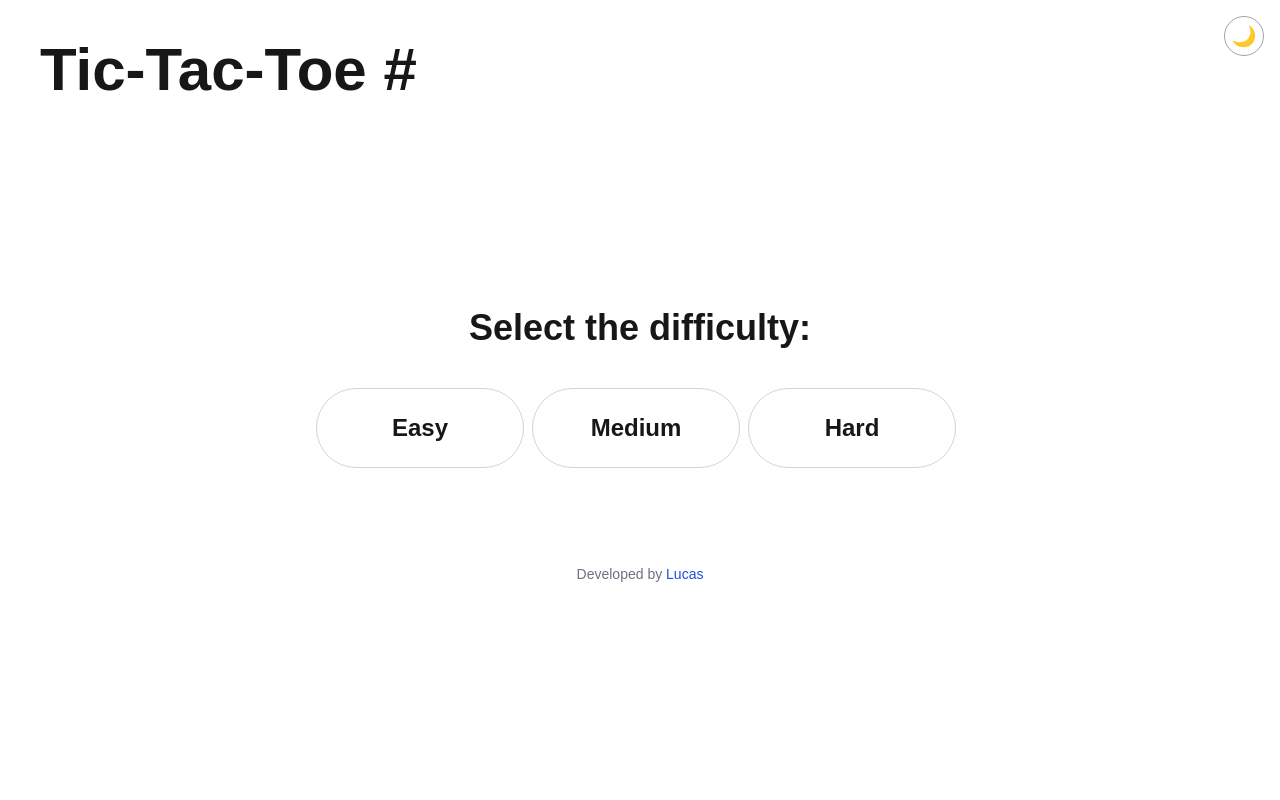
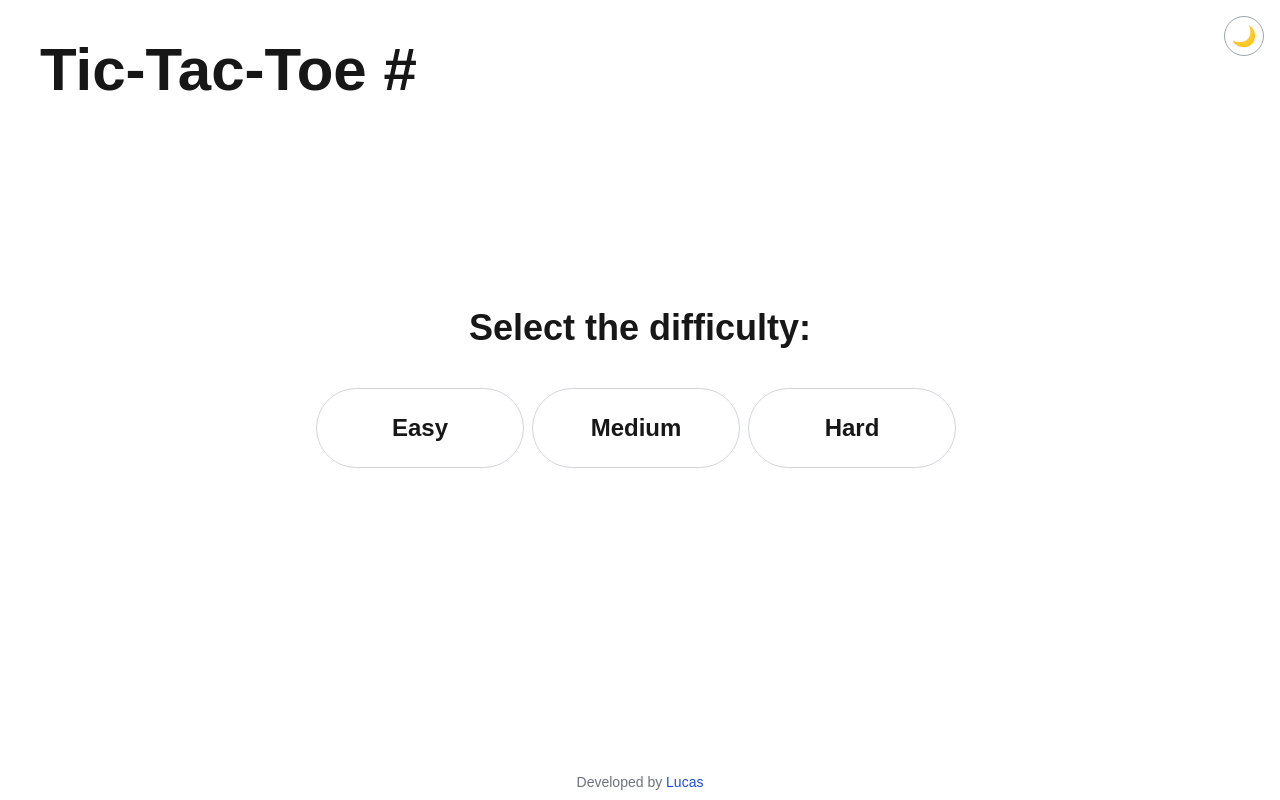
Before and after one commit to lucasmiguelleite/tic-tac-toe_next, a Next.js app: page /single-player in a window 1280 px wide. Built offline with nearby package versions, Linux system fonts and the light colour scheme.

Commit message:
style(layout): update body and main classes for layout

```diff
--- a/src/app/layout.tsx
+++ b/src/app/layout.tsx
@@ -17,9 +17,9 @@
 }>) {
   return (
     <html lang="en" suppressHydrationWarning>
-      <body>
+      <body className="min-h-screen flex flex-col">
         <ThemeToggle />
-        {children}
+        <main className="flex-1">{children}</main>
         <SpeedInsights />
         <Analytics />
         <Footer />
```
